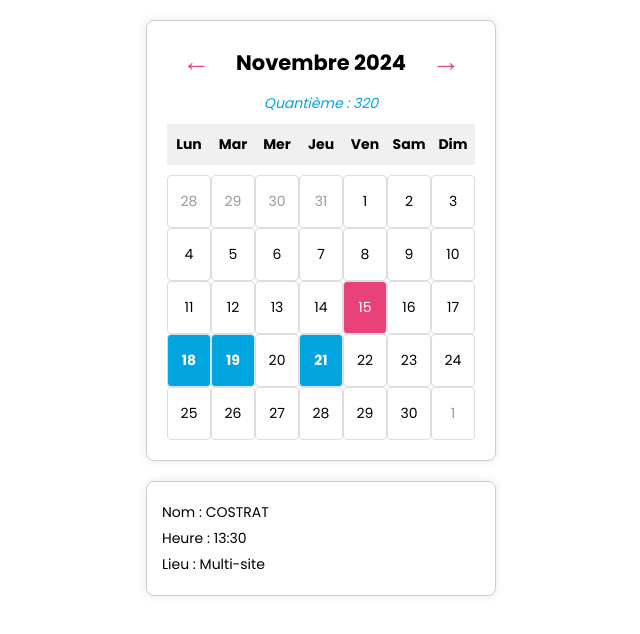
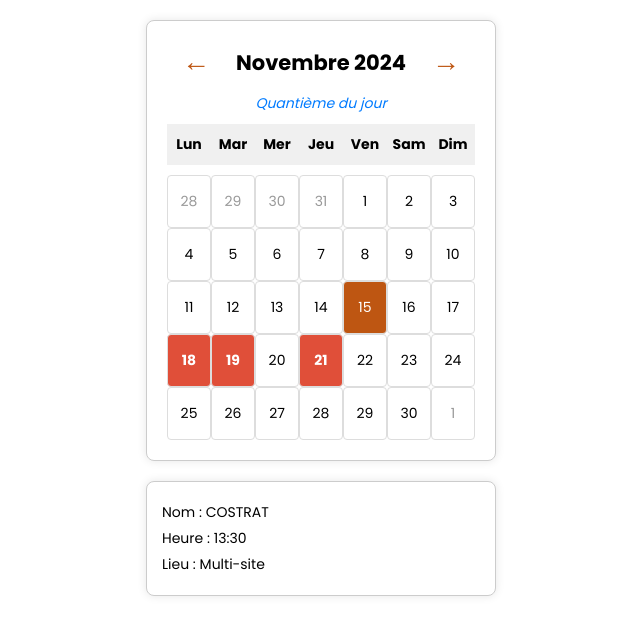
Before and after one commit to cpamliam/LIAM_CALENDAR, a plain HTML site: page index.html in a window 1280 px wide. Both pictures are taken after a click on the element "18". Shown: the whole page, without its empty margins (319-959 px from the left). Drawn offline with Linux system fonts and the light colour scheme.

Commit message:
Update index.html

```diff
--- a/index.html
+++ b/index.html
@@ -3,22 +3,16 @@
 <head>
     <meta charset="UTF-8">
     <meta name="viewport" content="width=device-width, initial-scale=1.0">
-    <title>Calendrier avec Événements et Quantième</title>
+    <title>Calendrier avec Couleurs Aléatoires</title>
     <link href="https://fonts.googleapis.com/css2?family=Poppins:wght@400;700&display=swap" rel="stylesheet">
     <style>
         :root {
             --base-color: #48484800;
-            --red-color: #e04f39;
-            --orange-color: #fe8c27;
-            --green-color: #56c271;
             --white-color: #FFFFFF;
-            --arrow-color: #00a5df;
-            --arrow-hover-color: #0056b3;
-            --link-color: #0038a1;
-            --link-hover-color: #000000;
-            --today-background-color: #007bff;
-            --today-text-color: #FFFFFF;
-            --event-background-color: #00a5df;
+            --arrow-color: #00a5df; /* Couleur aléatoire appliquée */
+            --today-background-color: #007bff; /* Couleur aléatoire appliquée */
+            --event-background-color: #e04f39;
+            --quantieme-color: #007bff;
         }
         * {
             box-sizing: border-box;
@@ -42,7 +36,6 @@
             box-shadow: 0 0 10px rgba(0, 0, 0, 0.1);
             background-color: #fff;
             color: #000;
-            overflow-y: auto;
         }
         .calendar-header {
             display: flex;
@@ -63,14 +56,14 @@
             padding: 0 15px;
         }
         .arrow:hover {
-            color: var(--arrow-hover-color);
+            filter: brightness(0.8);
         }
         .quantieme {
             text-align: center;
             margin-bottom: 10px;
             font-size: 1rem;
             font-style: italic;
-            color: var(--event-background-color);
+            color: var(--quantieme-color);
         }
         .days-of-week {
             display: grid;
@@ -93,10 +86,11 @@
             border: 1px solid #ddd;
             border-radius: 4px;
             cursor: pointer;
+            transition: background-color 0.3s;
         }
         .today {
             background-color: var(--today-background-color);
-            color: var(--today-text-color);
+            color: var(--white-color);
             border-radius: 50%;
         }
         .prev-date, .next-date {
@@ -106,6 +100,23 @@
             background-color: var(--event-background-color);
             color: #FFFFFF;
             font-weight: bold;
+        }
+        .current-event {
+            animation: colorPulse 3s infinite;
+        }
+        @keyframes colorPulse {
+            0% {
+                background-color: #e04f39;
+                color: #FFFFFF;
+            }
+            50% {
+                background-color: #56c271;
+                color: #000000;
+            }
+            100% {
+                background-color: #e04f39;
+                color: #FFFFFF;
+            }
         }
         .event-details {
             width: 350px;
@@ -136,7 +147,7 @@
             <span class="month-year" id="monthYear"></span>
             <span class="arrow" id="nextMonth">&#8594;</span>
         </div>
-        <div class="quantieme" id="quantieme"></div>
+        <div class="quantieme" id="quantieme">Quantième du jour</div>
         <div class="days-of-week">
             <div>Lun</div>
             <div>Mar</div>
@@ -154,19 +165,6 @@
         <p id="eventLocation"></p>
     </div>
     <script>
-        const colorList = [
-            { base: '#EF7C10', hover: '#EF7C10' },
-            { base: '#56c271', hover: '#3da55a' },
-            { base: '#FBC02C', hover: '#FBC02C' },
-            { base: '#833D90', hover: '#833D90' },
-            { base: '#E9417A', hover: '#E9417A' }
-        ];
-        const selectedColor = colorList[Math.floor(Math.random() * colorList.length)];
-        document.documentElement.style.setProperty('--arrow-color', selectedColor.base);
-        document.documentElement.style.setProperty('--arrow-hover-color', selectedColor.hover);
-        document.documentElement.style.setProperty('--today-background-color', selectedColor.base);
-        document.documentElement.style.setProperty('--today-text-color', '#FFFFFF');
-
         const monthNames = ["Janvier", "Février", "Mars", "Avril", "Mai", "Juin",
                             "Juillet", "Août", "Septembre", "Octobre", "Novembre", "Décembre"];
         let currentDate = new Date();
@@ -206,17 +204,21 @@
 
         };
 
-        function showEventDetails(event) {
-            const eventDetails = document.getElementById('eventDetails');
-            document.getElementById('eventName').textContent = `Nom : ${event ? event.name : "Aucun événement"}`;
-            document.getElementById('eventTime').textContent = `Heure : ${event ? event.time : ""}`;
-            document.getElementById('eventLocation').textContent = `Lieu : ${event ? event.location : ""}`;
-            eventDetails.style.display = "block";
+        // Génère une couleur aléatoire
+        function getRandomColor() {
+            const letters = '0123456789ABCDEF';
+            let color = '#';
+            for (let i = 0; i < 6; i++) {
+                color += letters[Math.floor(Math.random() * 16)];
+            }
+            return color;
         }
 
-        function hideEventDetails() {
-            const eventDetails = document.getElementById('eventDetails');
-            eventDetails.style.display = "none";
+        // Appliquer la couleur aléatoire
+        function applyRandomColors() {
+            const randomColor = getRandomColor();
+            document.documentElement.style.setProperty('--arrow-color', randomColor);
+            document.documentElement.style.setProperty('--today-background-color', randomColor);
         }
 
         function renderCalendar() {
@@ -224,7 +226,7 @@
             const calendarDays = document.getElementById('calendarDays');
             const firstDay = new Date(currentDate.getFullYear(), currentDate.getMonth(), 1);
             const lastDay = new Date(currentDate.getFullYear(), currentDate.getMonth() + 1, 0).getDate();
-            const firstDayIndex = (firstDay.getDay() + 6) % 7;  // Lundi = 0, Mardi = 1, etc.
+            const firstDayIndex = (firstDay.getDay() + 6) % 7;
             const lastDayIndex = (new Date(currentDate.getFullYear(), currentDate.getMonth() + 1, 0).getDay() + 6) % 7;
             const nextDays = 6 - lastDayIndex;
 
@@ -242,19 +244,16 @@
                 const day = document.createElement('div');
                 day.textContent = i;
                 const currentDateStr = `${currentDate.getFullYear()}-${String(currentDate.getMonth() + 1).padStart(2, '0')}-${String(i).padStart(2, '0')}`;
-
-                day.addEventListener('click', () => {
-                    hideEventDetails();
-                    if (events[currentDateStr]) {
-                        showEventDetails(events[currentDateStr]);
+                if (currentDateStr === new Date().toISOString().split('T')[0]) {
+                    day.classList.add('today');
+                }
+                if (events[currentDateStr]) {
+                    if (currentDateStr === new Date().toISOString().split('T')[0]) {
+                        day.classList.add('current-event');
+                    } else {
+                        day.classList.add('has-event');
                     }
-                });
-
-                if (events[currentDateStr]) {
-                    day.classList.add('has-event');
-                }
-                if (i === new Date().getDate() && currentDate.getMonth() === new Date().getMonth() && currentDate.getFullYear() === new Date().getFullYear()) {
-                    day.classList.add('today');
+                    day.addEventListener('click', () => showEventDetails(events[currentDateStr]));
                 }
                 calendarDays.appendChild(day);
             }
@@ -265,27 +264,27 @@
                 day.textContent = j;
                 calendarDays.appendChild(day);
             }
+        }
 
-            const date = new Date();
-            const start = new Date(date.getFullYear(), 0, 0);
-            const diff = date - start;
-            const oneDay = 1000 * 60 * 60 * 24;
-            const dayOfYear = Math.floor(diff / oneDay);
-            const quantiemeElement = document.getElementById('quantieme');
-            quantiemeElement.textContent = `Quantième : ${dayOfYear}`;
+        function showEventDetails(event) {
+            const eventDetails = document.getElementById('eventDetails');
+            eventDetails.style.display = 'block';
+            document.getElementById('eventName').textContent = `Nom : ${event.name}`;
+            document.getElementById('eventTime').textContent = `Heure : ${event.time}`;
+            document.getElementById('eventLocation').textContent = `Lieu : ${event.location}`;
         }
 
         document.getElementById('prevMonth').addEventListener('click', () => {
             currentDate.setMonth(currentDate.getMonth() - 1);
             renderCalendar();
-            hideEventDetails();
         });
+
         document.getElementById('nextMonth').addEventListener('click', () => {
             currentDate.setMonth(currentDate.getMonth() + 1);
             renderCalendar();
-            hideEventDetails();
         });
 
+        applyRandomColors();
         renderCalendar();
     </script>
 </body>
```
